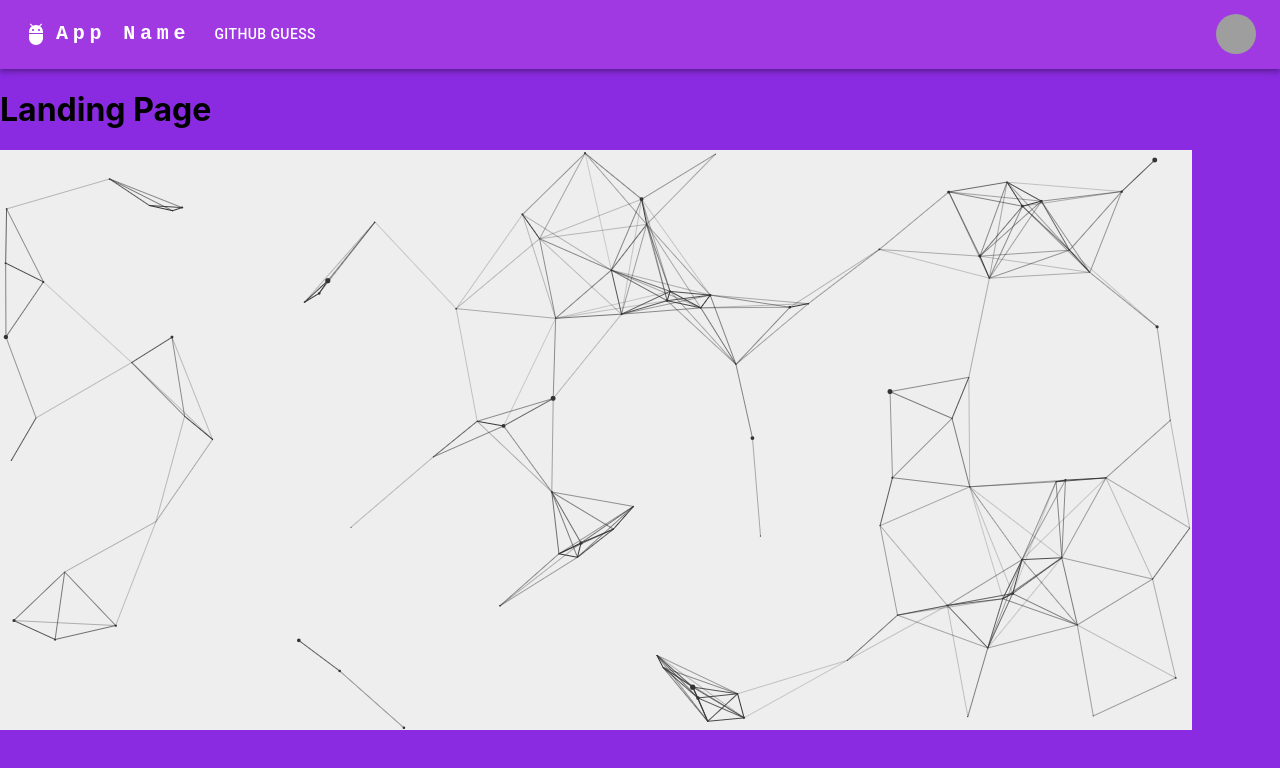
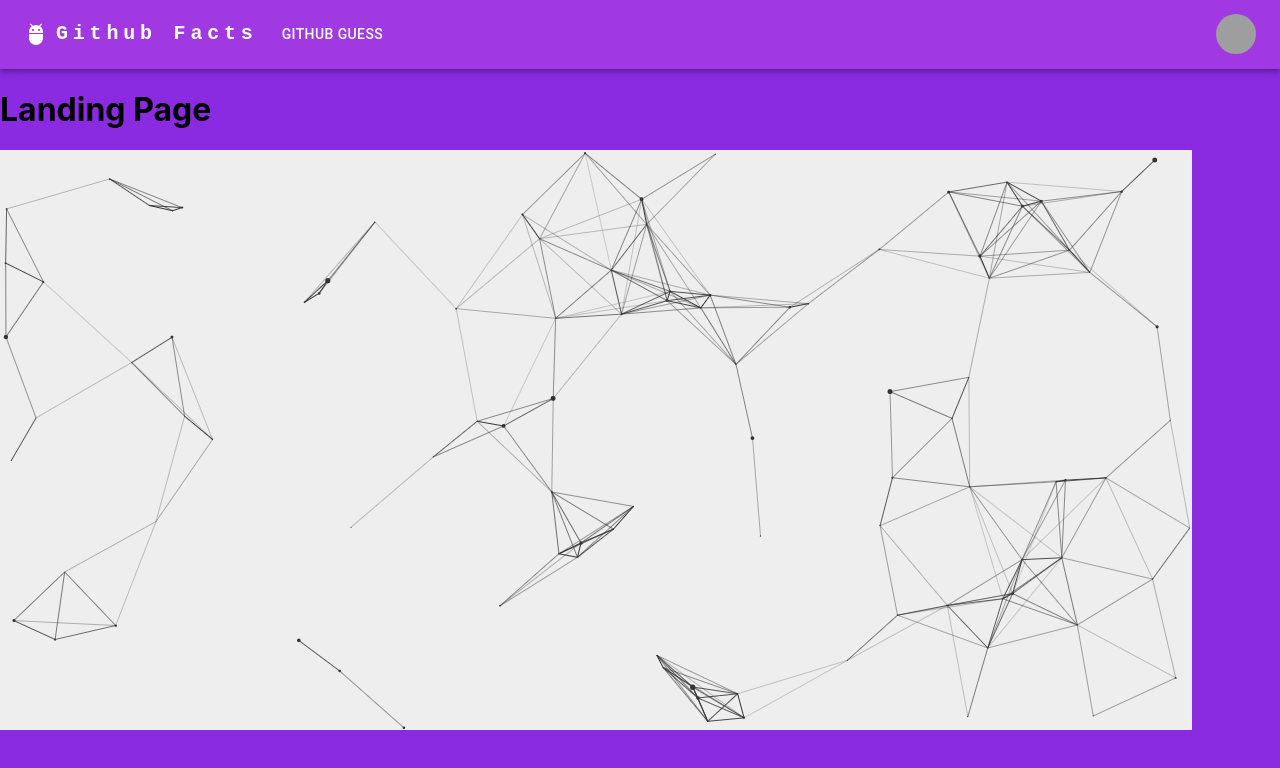
Before and after one commit to gjstirling/GitHub-App, a React (Create React App) app in the folder client/: page / in a window 1280 px wide. Shown: the top 768 px of the page. Built offline with nearby package versions, Linux system fonts and the light colour scheme; grey boxes are pictures that could not be loaded.

Commit message:
Clicking logout now directs you back to login route

```diff
--- a/client/public/index.html
+++ b/client/public/index.html
@@ -24,7 +24,7 @@
       work correctly both with client-side routing and a non-root public URL.
       Learn how to configure a non-root public URL by running `npm run build`.
     -->
-    <title>Username App</title>
+    <title>GitHub Facts</title>
   </head>
   <body>
     <noscript>You need to enable JavaScript to run this app.</noscript>
--- a/client/src/components/NavBar.jsx
+++ b/client/src/components/NavBar.jsx
@@ -13,13 +13,16 @@ import Tooltip from "@mui/material/Tooltip";
 import MenuItem from "@mui/material/MenuItem";
 import AdbIcon from "@mui/icons-material/Adb";
 import { Link } from "react-router-dom";
+import { useUser } from "../context/UserContext";
 
-const pages = [{name: "GitHub guess", route:"guess"}];
+const pages = [{ name: "GitHub guess", route: "guess" }];
 const settings = ["Logout"];
 
 const ResponsiveAppBar = () => {
   const [anchorElNav, setAnchorElNav] = React.useState(null);
   const [anchorElUser, setAnchorElUser] = React.useState(null);
+
+  const [user, setUser] = useUser();
 
   const username = "GS";
 
@@ -36,6 +39,11 @@ const ResponsiveAppBar = () => {
 
   const handleCloseUserMenu = () => {
     setAnchorElUser(null);
+  };
+
+  const logoutUser = () => {
+    setUser(null);
+    handleCloseUserMenu();
   };
 
   return (
@@ -58,7 +66,7 @@ const ResponsiveAppBar = () => {
               textDecoration: "none",
             }}
           >
-            App Name
+            Github Facts
           </Typography>
 
           <Box sx={{ flexGrow: 1, display: { xs: "flex", md: "none" } }}>
@@ -91,10 +99,7 @@ const ResponsiveAppBar = () => {
               }}
             >
               {pages.map((page) => (
-                <MenuItem
-                  key={page.name}
-                  onClick={handleCloseNavMenu}
-                >
+                <MenuItem key={page.name} onClick={handleCloseNavMenu}>
                   <Typography textAlign="center">{page.name}</Typography>
                 </MenuItem>
               ))}
@@ -117,7 +122,7 @@ const ResponsiveAppBar = () => {
               textDecoration: "none",
             }}
           >
-            App Name
+            GitHub Facts
           </Typography>
           <Box sx={{ flexGrow: 1, display: { xs: "none", md: "flex" } }}>
             {pages.map((page) => (
@@ -155,7 +160,7 @@ const ResponsiveAppBar = () => {
               onClose={handleCloseUserMenu}
             >
               {settings.map((setting) => (
-                <MenuItem key={setting} onClick={handleCloseUserMenu}>
+                <MenuItem key={setting} onClick={logoutUser}>
                   <Typography textAlign="center">{setting}</Typography>
                 </MenuItem>
               ))}
```
